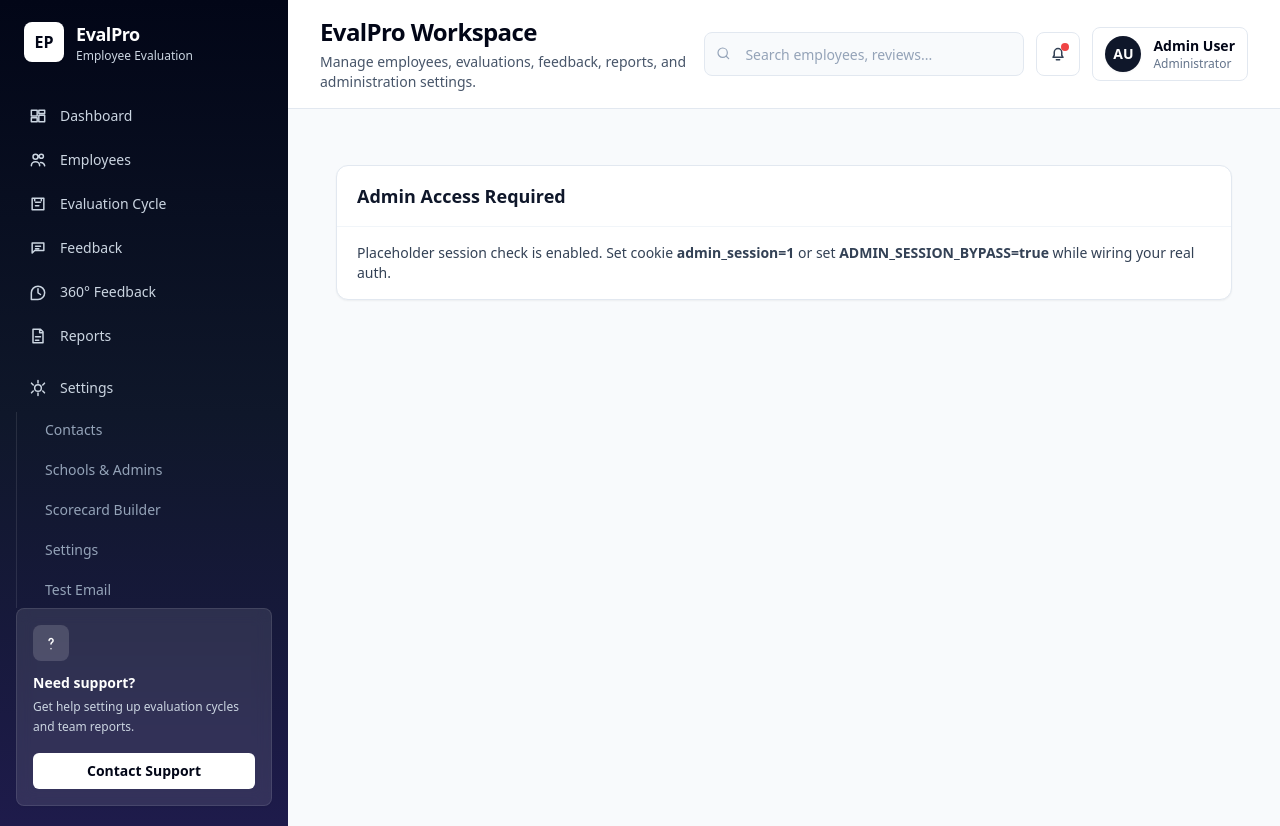
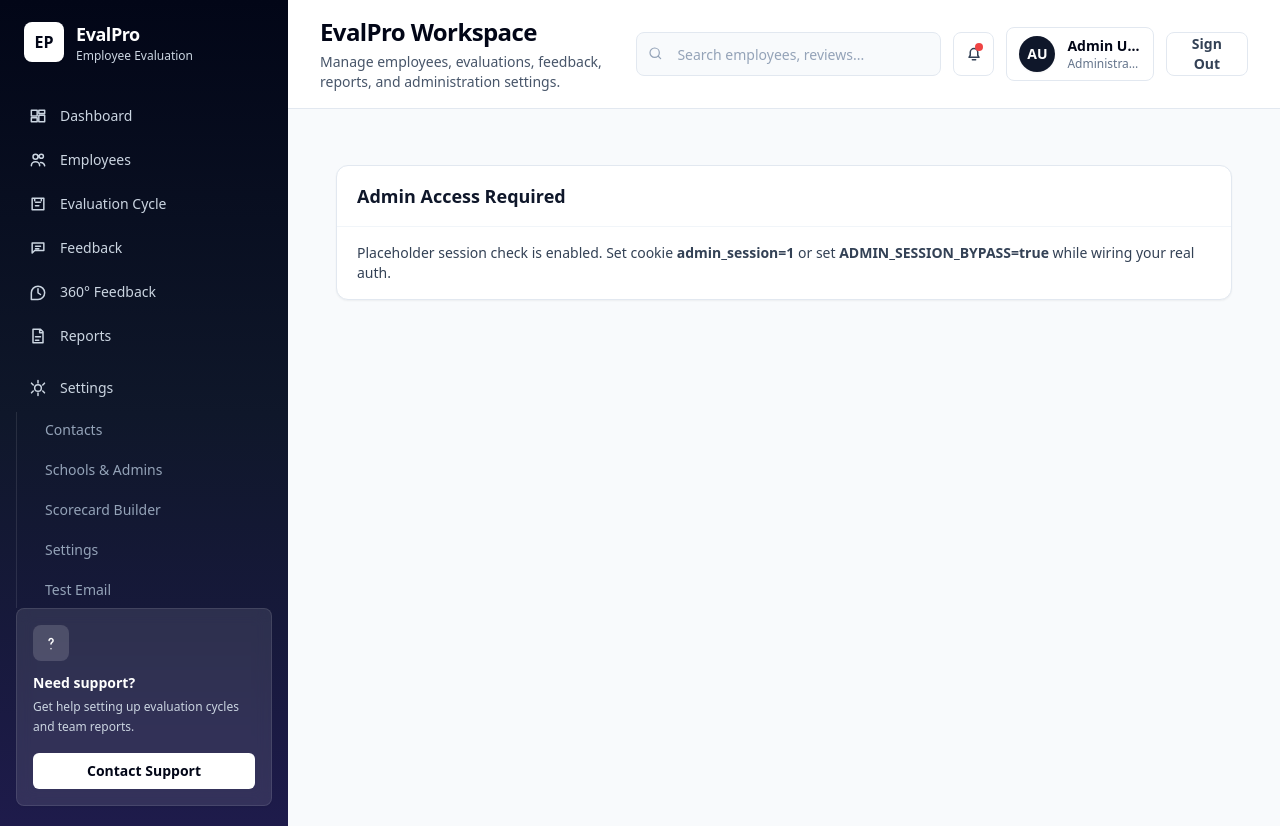
Before and after one commit to dufagundes/BJJPerformaceAvaliation, a Next.js app: page /admin/evaluations/new in a window 1280 px wide. Built offline with nearby package versions, Linux system fonts and the light colour scheme; no server answers.

Commit message:
Add visible admin sign out button

```diff
--- a/app/dashboard/_components/header.tsx
+++ b/app/dashboard/_components/header.tsx
@@ -1,5 +1,6 @@
 "use client";
 
+import { signOut } from "next-auth/react";
 import { Avatar } from "./avatar";
 import { Icon } from "./icons";
 import type { DashboardUser } from "../mock-data";
@@ -64,6 +65,13 @@ export function Header({ onMenuClick, user, title, subtitle }: HeaderProps) {
                 <span className="block truncate text-xs text-slate-500">{user.role}</span>
               </span>
             </button>
+            <button
+              type="button"
+              onClick={() => void signOut({ callbackUrl: "/admin/login" })}
+              className="h-11 rounded-lg border border-slate-200 bg-white px-3 text-sm font-semibold text-slate-700 transition hover:border-rose-200 hover:bg-rose-50 hover:text-rose-700 active:scale-[0.98]"
+            >
+              Sign Out
+            </button>
           </div>
         </div>
       </div>
```
